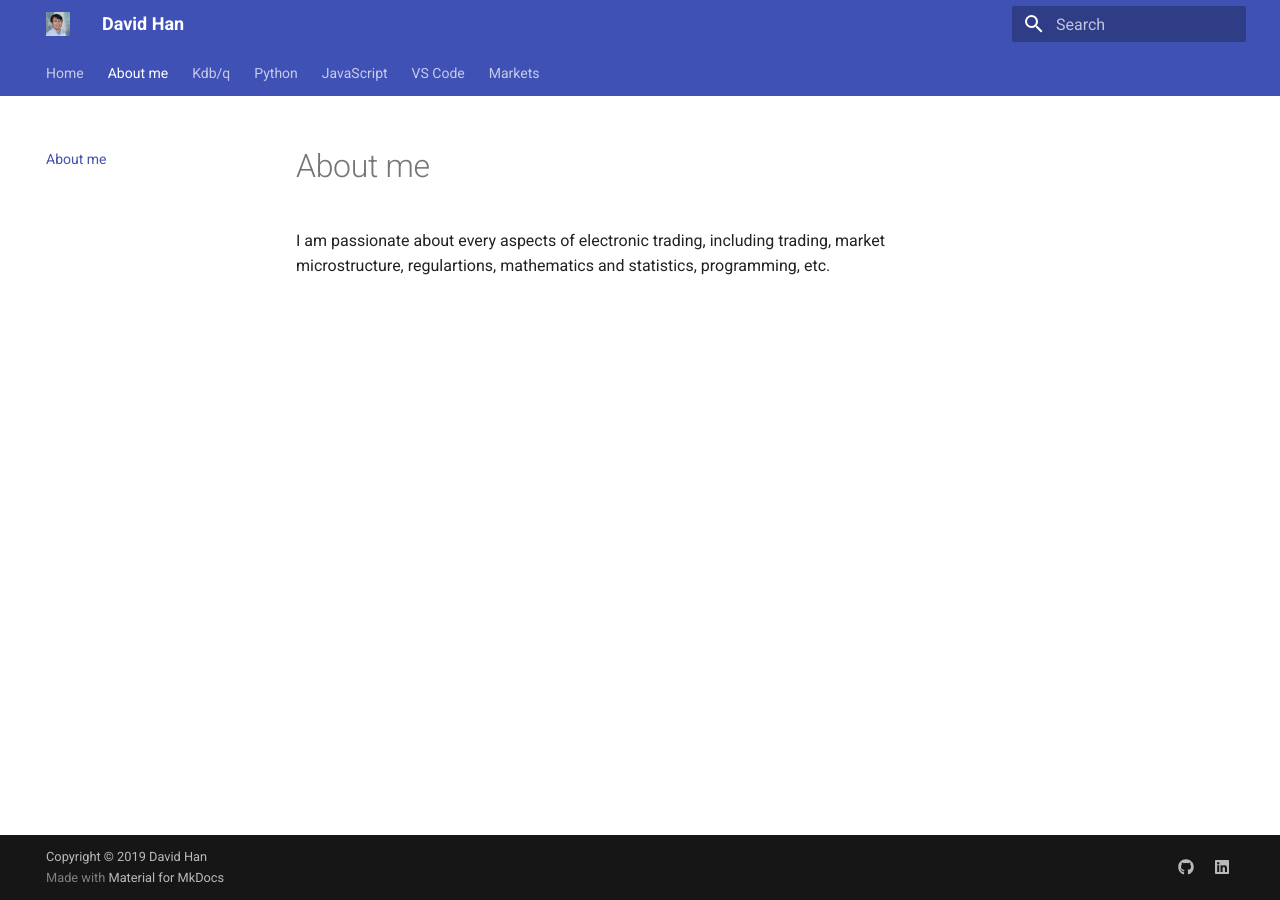
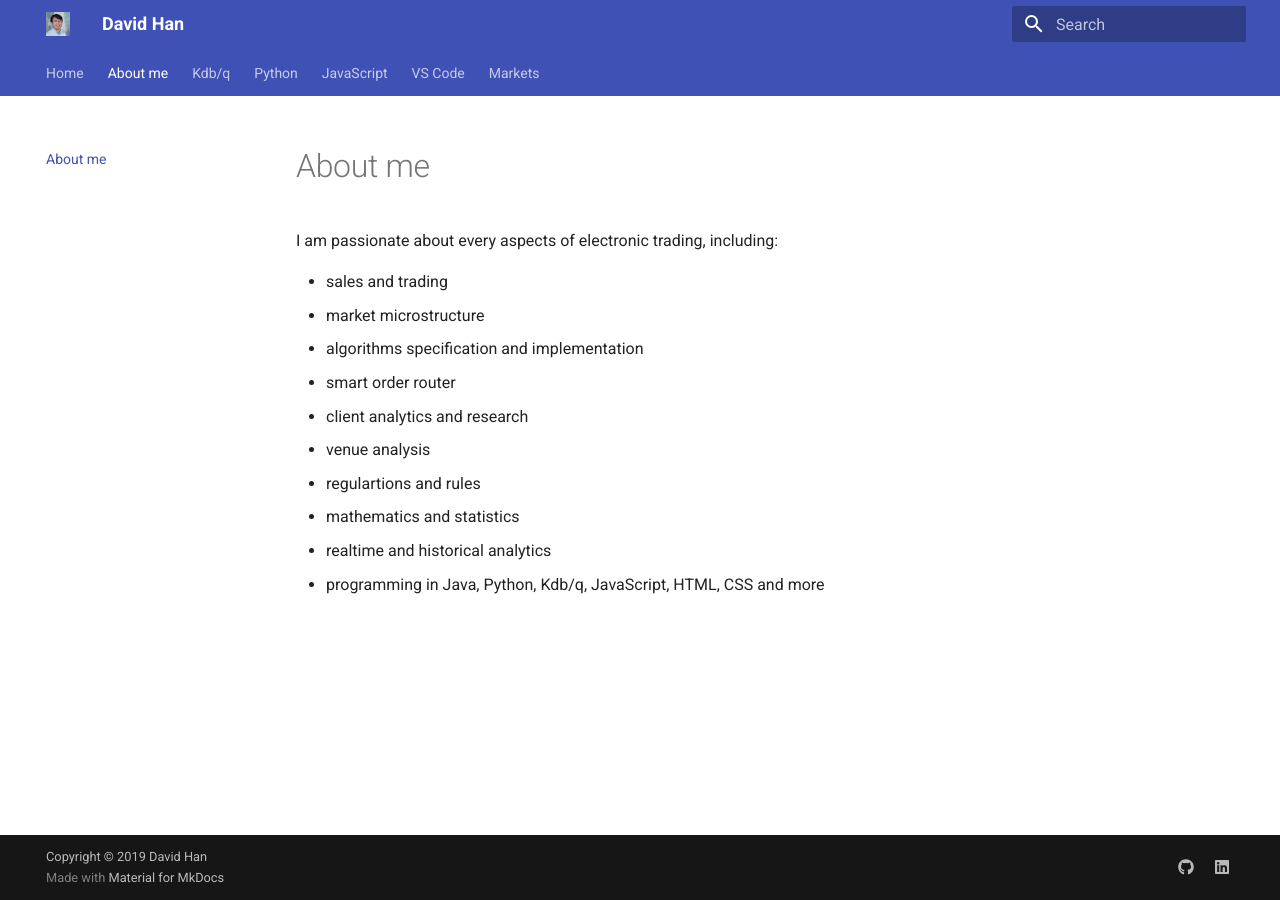
Before and after one commit to dpkwhan/handocs, an MkDocs documentation site: the page built from docs/aboutme.md, in a window 1280 px wide. Built offline with MkDocs 1.6.1 and Material for MkDocs 9.7.7, drawn with Linux system fonts in a browser that asks for light colours.

Commit message:
Add more contents to web scraping blog

```diff
--- a/docs/aboutme.md
+++ b/docs/aboutme.md
@@ -1,3 +1,14 @@
 # About me
 
-I am passionate about every aspects of electronic trading, including trading, market microstructure, regulartions, mathematics and statistics, programming, etc.
+I am passionate about every aspects of electronic trading, including:
+
+- sales and trading
+- market microstructure
+- algorithms specification and implementation
+- smart order router
+- client analytics and research
+- venue analysis
+- regulartions and rules
+- mathematics and statistics
+- realtime and historical analytics
+- programming in Java, Python, Kdb/q, JavaScript, HTML, CSS and more
--- a/mkdocs.yml
+++ b/mkdocs.yml
@@ -17,7 +17,7 @@ nav:
       - Evolution of String Formatting: python/evolution-of-string-formatting.md
   - JavaScript:
       - Array Concatenation: javascript/array-concatenation.md
-      - Web Scraping: javascript/web-scraping.md
+      - My Journey to Web Scraping: javascript/my-journey-to-web-scraping.md
   - VS Code:
       - Common: vscode/common/common.md
       - Python: vscode/python/python.md
```
Also changed, not shown: docs/index.md (+2 -2 lines), docs/javascript/my-journey-to-web-scraping.md (added, +49 -0 lines), docs/javascript/web-scraping.md (deleted, +0 -27 lines), docs/assets/images/javascript/finra-i-agree.jpg (added).
